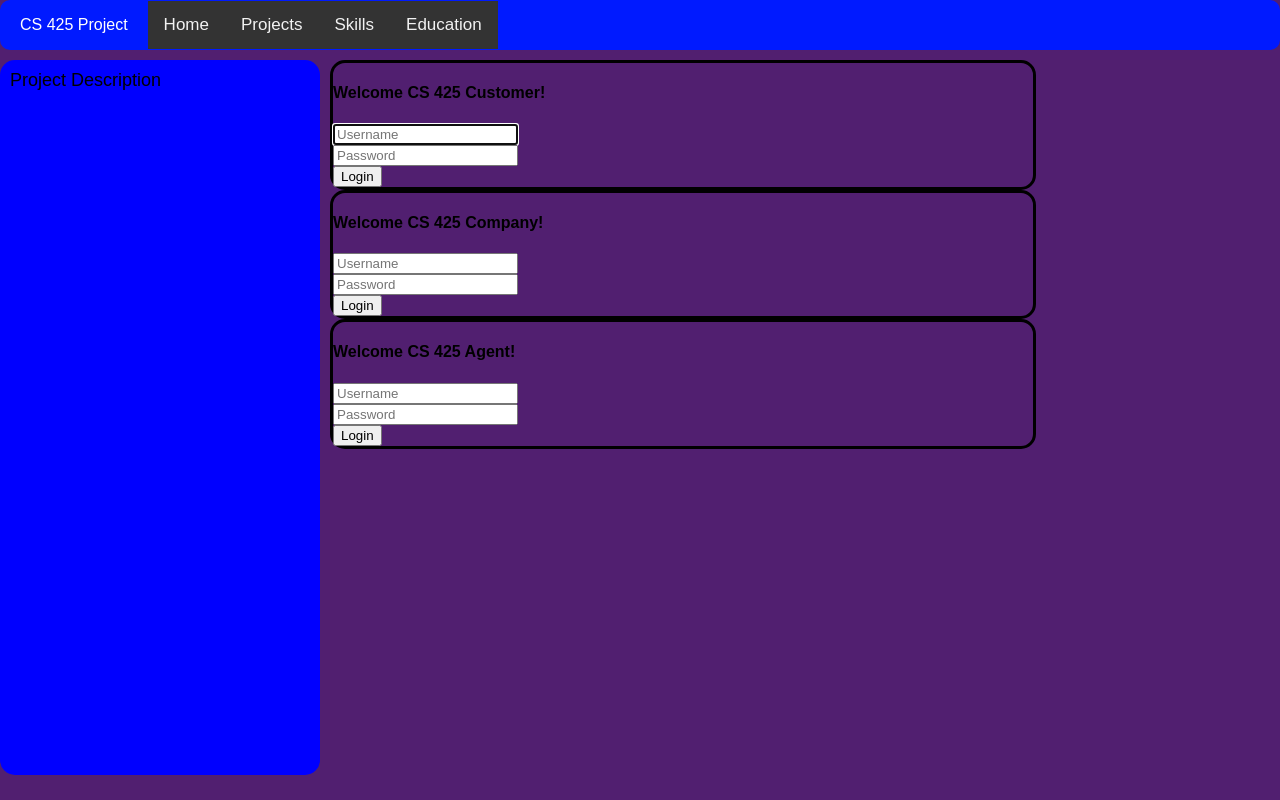
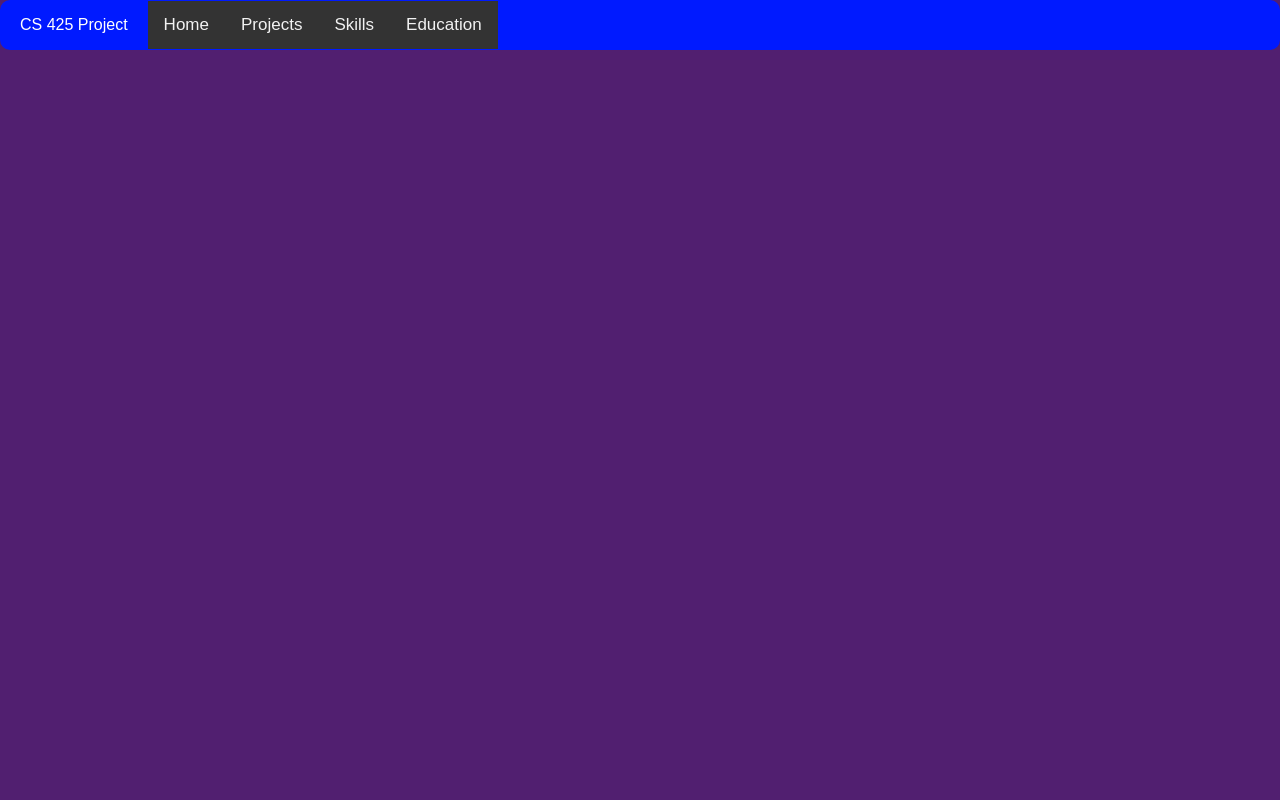
Before and after one commit to ratanakhek22/CS425-Project, a Django app: page / in a window 1280 px wide. Run offline with Django 4.2, Linux system fonts and the light colour scheme.

Commit message:
updated SQL bits

```diff
--- a/CS425_Real_Estate/settings.py
+++ b/CS425_Real_Estate/settings.py
@@ -39,7 +39,7 @@ INSTALLED_APPS = [
     "django.contrib.staticfiles",
 ]
 
-AUTH_USER_MODEL = 'real_estate.User'
+#AUTH_USER_MODEL = 'real_estate.User'
 
 MIDDLEWARE = [
     "django.middleware.security.SecurityMiddleware",
--- a/real_estate/templates/real_estate/login.html
+++ b/real_estate/templates/real_estate/login.html
@@ -6,80 +6,9 @@
 {% endblock %}
 
 {% block style %}
-body {
-    overflow: hidden;
-}
 
-.login-block {
-    width: 700px;
-    border-style: solid;
-    border-radius: 15px;
-}
-
-#login-container {
-    display: flex;
-    gap: 10px;
-}
-
-#info-bar {
-    width: 300px;
-    min-height: 695px;
-    font-size: 18px;
-    flex-shrink: 0;
-    border-radius: 15px;
-    background: blue;
-    padding: 10px;
-}
 {% endblock %}
 
 {% block body %}
-<div style="display: flex; align-items: stretch; gap: 10px; min-height: 100%;">
-    <div id="info-bar">
-        <text>
-            Project Description
-        </text>
-    </div>
-    <div id="login-container" data-mouse-down-at="0" data-prev-percentage="0" data-percentage="0">
-        <div id="track">
-            <form id="customer-block" class="login-block" action="{% url 'login' %}" method="post">
-                {% csrf_token %}
-                <h4>Welcome CS 425 Customer!</h4>
-                <div>
-                    <input autofocus type="text" name="username" placeholder="Username">
-                </div>
-                <div>
-                    <input type="password" name="password" placeholder="Password">
-                </div>
-                <input type="hidden" name="user_type" value="customer">
-                <input type="submit" value="Login">
-            </form>
 
-            <form id="company-block" class="login-block" action="{% url 'login' %}" method="post">
-                {% csrf_token %}
-                <h4>Welcome CS 425 Company!</h4>
-                <div>
-                    <input autofocus type="text" name="username" placeholder="Username">
-                </div>
-                <div>
-                    <input type="password" name="password" placeholder="Password">
-                </div>
-                <input type="hidden" name="user_type" value="company">
-                <input type="submit" value="Login">
-            </form>
-
-            <form id="agent-block" class="login-block" action="{% url 'login' %}" method="post">
-                {% csrf_token %}
-                <h4>Welcome CS 425 Agent!</h4>
-                <div>
-                    <input autofocus type="text" name="username" placeholder="Username">
-                </div>
-                <div>
-                    <input type="password" name="password" placeholder="Password">
-                </div>
-                <input type="hidden" name="user_type" value="agent">
-                <input type="submit" value="Login">
-            </form>
-        </div>
-    </div>
-</div>
 {% endblock %}
```
Also changed, not shown: real_estate/models.py (+28 -10 lines), real_estate/migrations/0001_initial.py.
